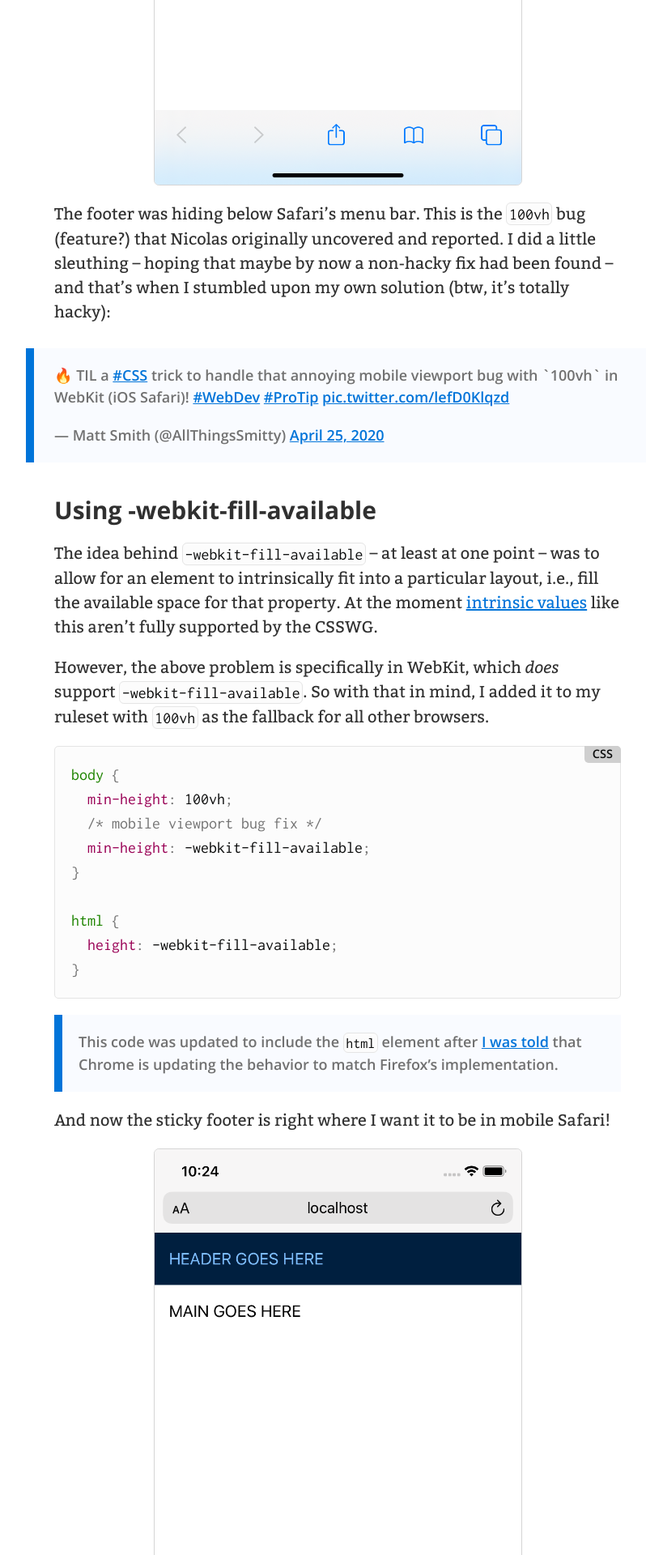
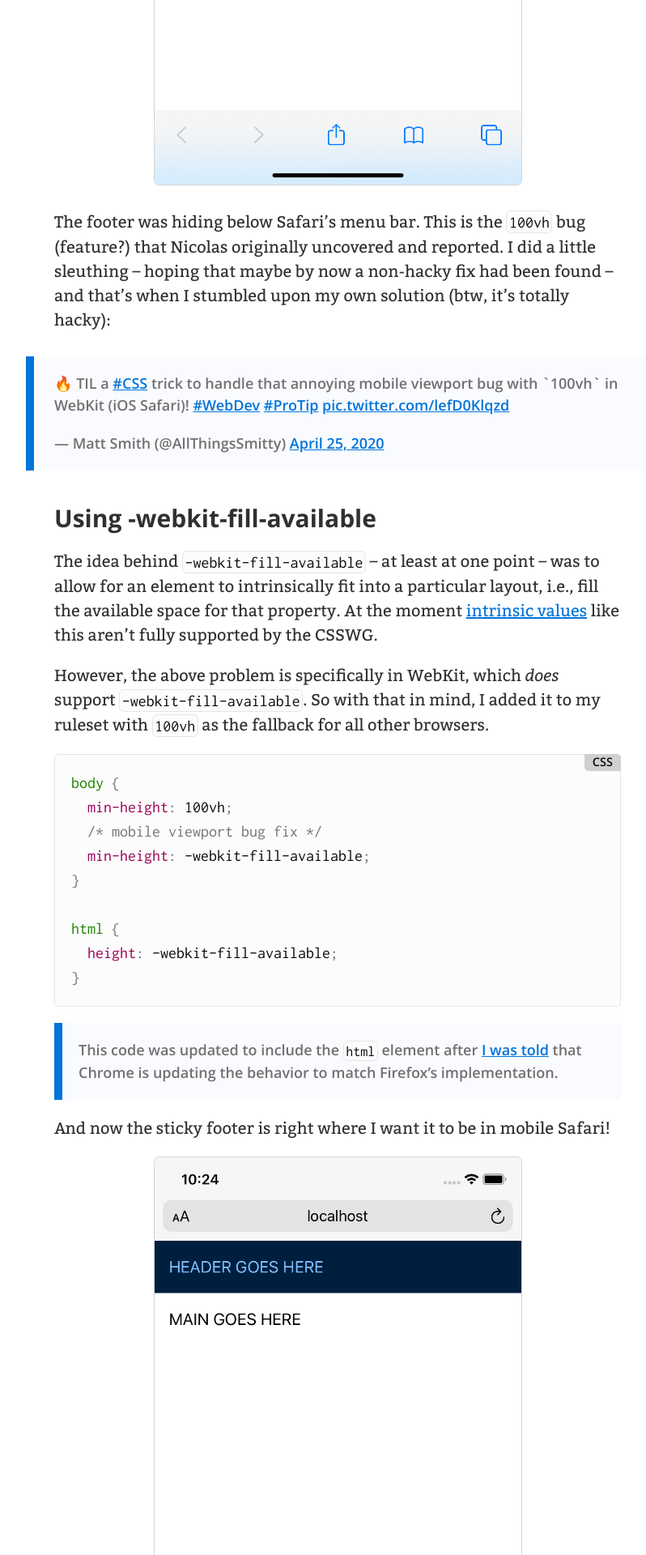
Before and after one commit to AllThingsSmitty/allthingssmitty.github.io, a Jekyll site: the page built from _posts/2020-05-11-css-fix-for-100vh-in-mobile-webkit.md, in a window 1280 px wide. Shown: the part 1975-3895 px from the top of the page at 81% size, without its empty margins (223-1021 px from the left). Built offline with Jekyll 4.4.1, drawn with Linux system fonts in a browser that asks for light colours; comment, search, counter and statistics services are not loaded.

Commit message:
Edit ruleset

```diff
--- a/_sass/_posts.scss
+++ b/_sass/_posts.scss
@@ -13,9 +13,13 @@
     }
   }
 
+  img {
+    margin-bottom: 1.5rem;
+  }
+
   img.center {
     border: 1px solid #d5d5d5;
-    margin: 0 auto;
+    margin: 0 auto 1.5rem;
     width: 65%;
 
     @media only screen and (max-width: $large-breakpoint) {
```
